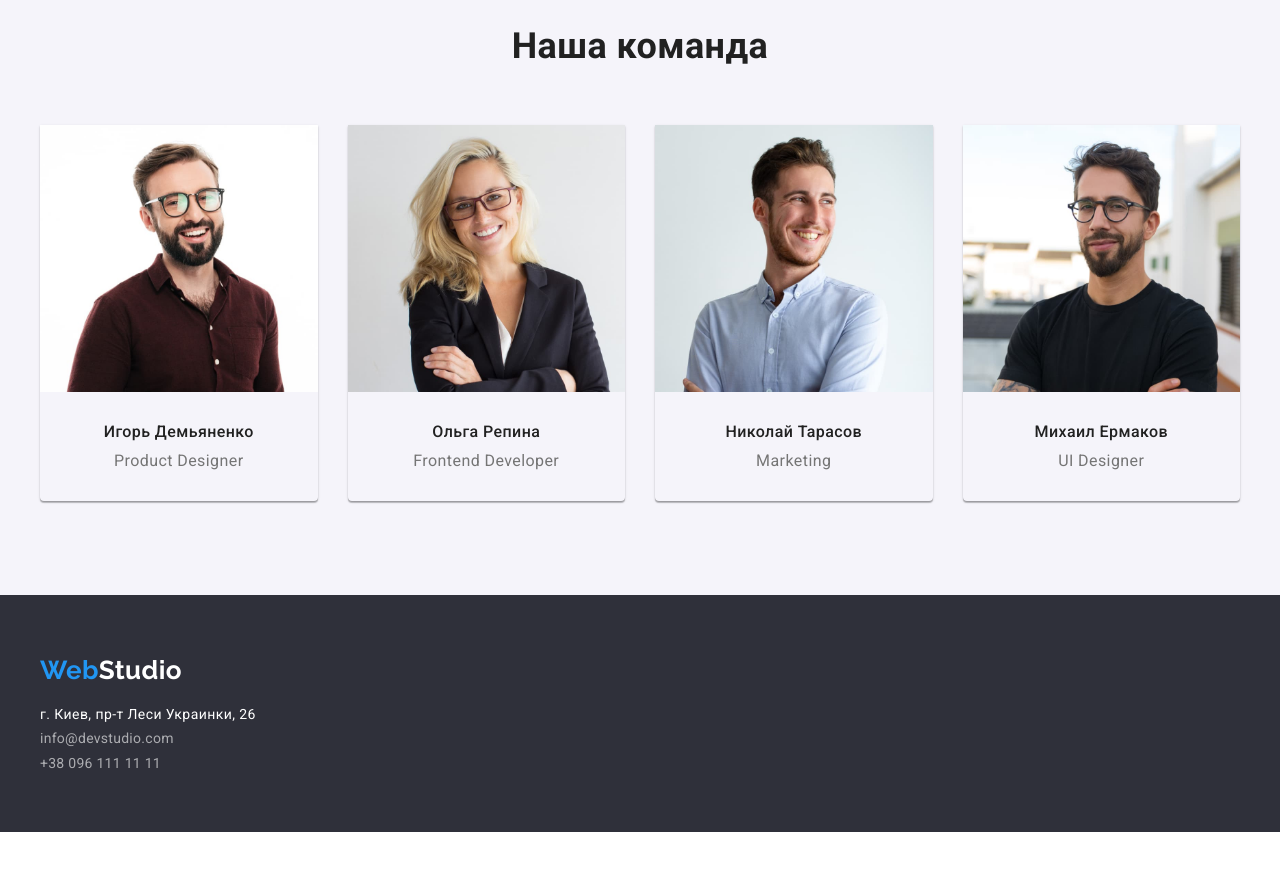
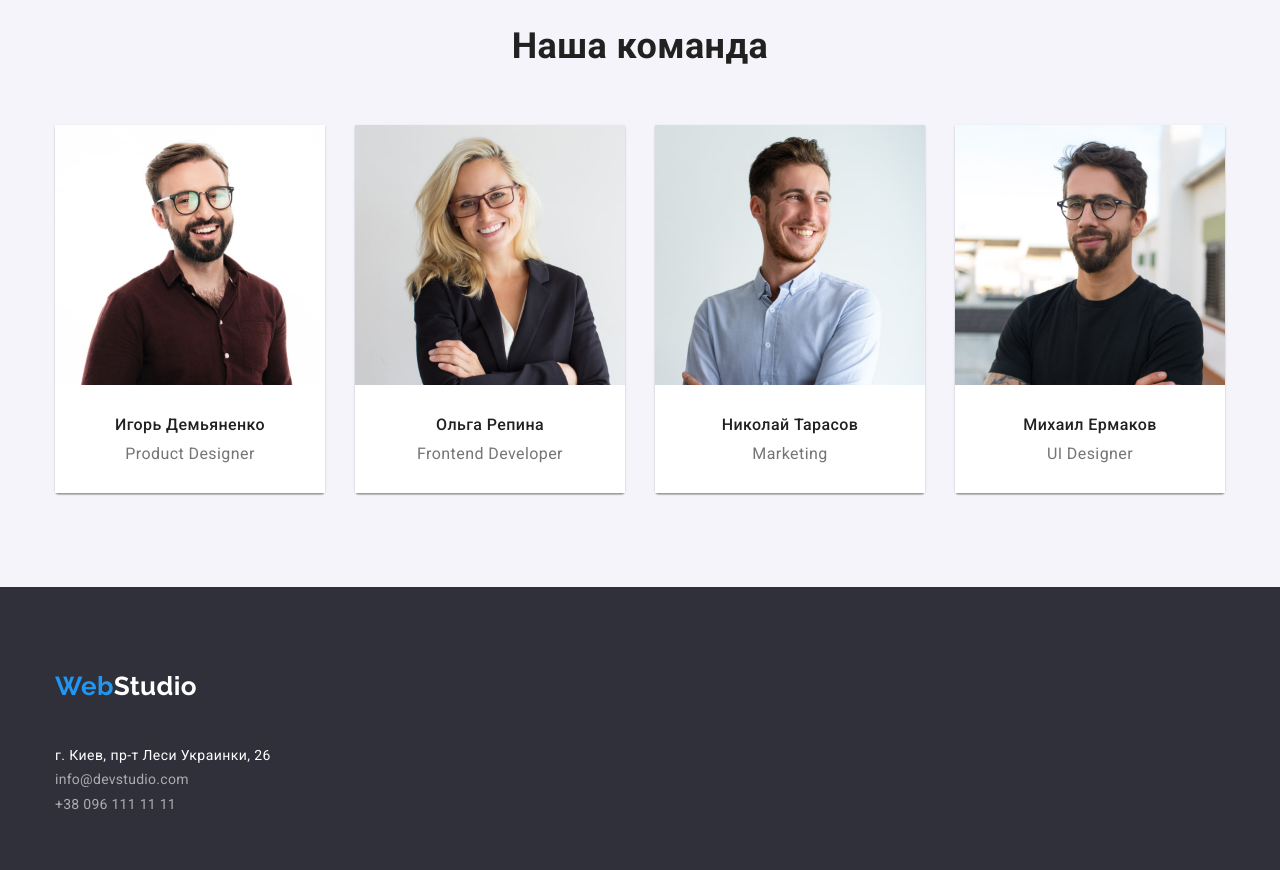
Before and after one commit to piron-johny/goit-html-css-40-dz-3, a plain HTML site: page index.html in a window 1280 px wide. Shown: the part 1540-2410 px from the top of the page. Before the commit the page ends 2372 px from the top, so only its background shows below. Drawn offline with nearby package versions, Linux system fonts and the light colour scheme.

Commit message:
Исправляет ошибки

```diff
--- a/css/style.css
+++ b/css/style.css
@@ -14,7 +14,7 @@ h1, h2, h3, h4, h5, h6, p {
   margin: 0;
 }
 img {
-  width: 100%;
+  max-width: 100%;
   height: auto;
   display: block;
 }
@@ -24,7 +24,7 @@ img {
   margin: 0;
 }
 .container {
-  width: 1230px;
+  width: 1200px;
   margin: 0 auto;
   padding: 0 15px;
 }
@@ -87,6 +87,7 @@ body {
   line-height: 1.2;
 
   margin-right: 93px;
+  padding: 24px 0px;
 }
 .logo span {
   color: var(--activeColor);
@@ -232,12 +233,12 @@ body {
 .team__item {
   text-align: center;
   margin: 15px;
-  padding-bottom: 30px;
   box-shadow: 0px 1px 3px rgba(0, 0, 0, 0.12), 0px 1px 1px rgba(0, 0, 0, 0.14), 0px 2px 1px rgba(0, 0, 0, 0.2);
   border-radius: 0px 0px 4px 4px;
 }
-.team__img {
-  margin-bottom: 30px;
+.team__item .box {
+  padding: 30px;
+  background-color: var(--colorText);
 }
 .team__subtitle {
   font-size: 16px;
@@ -252,6 +253,7 @@ body {
 }
 
                /* --- Портфолио --- */
+
 .section-portfolio {
   border-top: 1px solid #ECECEC;
   padding: 94px 0px;
@@ -292,13 +294,16 @@ body {
 }
 .item {
   margin: 15px;
-  border: 1px solid #EEEEEE;
 }
 .item:hover {
-  box-shadow: 0px 2px 3px rgba(0, 0, 0, 0.12);
+  box-shadow: 0px 2px 3px rgba(0, 0, 0, 0.2);
 }
 .item__box {
   padding: 20px 24px;
+  border-left: 1px solid #EEEEEE;
+  border-right: 1px solid #EEEEEE;
+  border-bottom: 1px solid #EEEEEE;
+
 }
 .item__tittle {
   font-size: 18px;
@@ -336,9 +341,11 @@ body {
 .address .contacts{
   display: inline;
 }
+.address .contacts li:first-child {
+  margin-bottom: 9px;
+}
 .address .contacts li:last-child {
   margin-left: 0px;
-  margin-top: 9px;
 }
 .address .contacts__item {
   color: rgba(255, 255, 255, 0.6);
--- a/index.html
+++ b/index.html
@@ -12,7 +12,7 @@
     />
     <link rel="stylesheet" href="https://cdnjs.cloudflare.com/ajax/libs/modern-normalize/1.1.0/modern-normalize.min.css" integrity="sha512-wpPYUAdjBVSE4KJnH1VR1HeZfpl1ub8YT/NKx4PuQ5NmX2tKuGu6U/JRp5y+Y8XG2tV+wKQpNHVUX03MfMFn9Q==" crossorigin="anonymous" referrerpolicy="no-referrer" />
     <link rel="stylesheet" href="./css/style.css">
-    <title>Go IT. Д\З №2</title>
+    <title>Go IT. Д\З №3</title>
   </head>
   <body>
     <!-- header -->
@@ -148,8 +148,10 @@
                   width="270"
                   height="260"
                 />
+                <div class="box">
                   <h3 class="team__subtitle">Игорь Демьяненко</h3>
                   <p class="team__text">Product Designer</p>
+                </div>
               </li>
               <li class="team__item">
                 <img
@@ -159,8 +161,10 @@
                   width="270"
                   height="260"
                 />
+                <div class="box">
                   <h3 class="team__subtitle">Ольга Репина</h3>
                   <p class="team__text">Frontend Developer</p>
+                </div>
               </li>
               <li class="team__item">
                 <img
@@ -170,8 +174,10 @@
                   width="270"
                   height="260"
                 />
+                <div class="box">
                   <h3 class="team__subtitle">Николай Тарасов</h3>
                   <p class="team__text">Marketing</p>
+                </div>
               </li>
               <li class="team__item">
                 <img
@@ -181,8 +187,10 @@
                   width="270"
                   height="260"
                 />
+                <div class="box">
                   <h3 class="team__subtitle">Михаил Ермаков</h3>
                   <p class="team__text">UI Designer</p>
+                </div>
               </li>
             </ul>
           </div>
```
Lines whose indentation alone changed are shown as unchanged.
